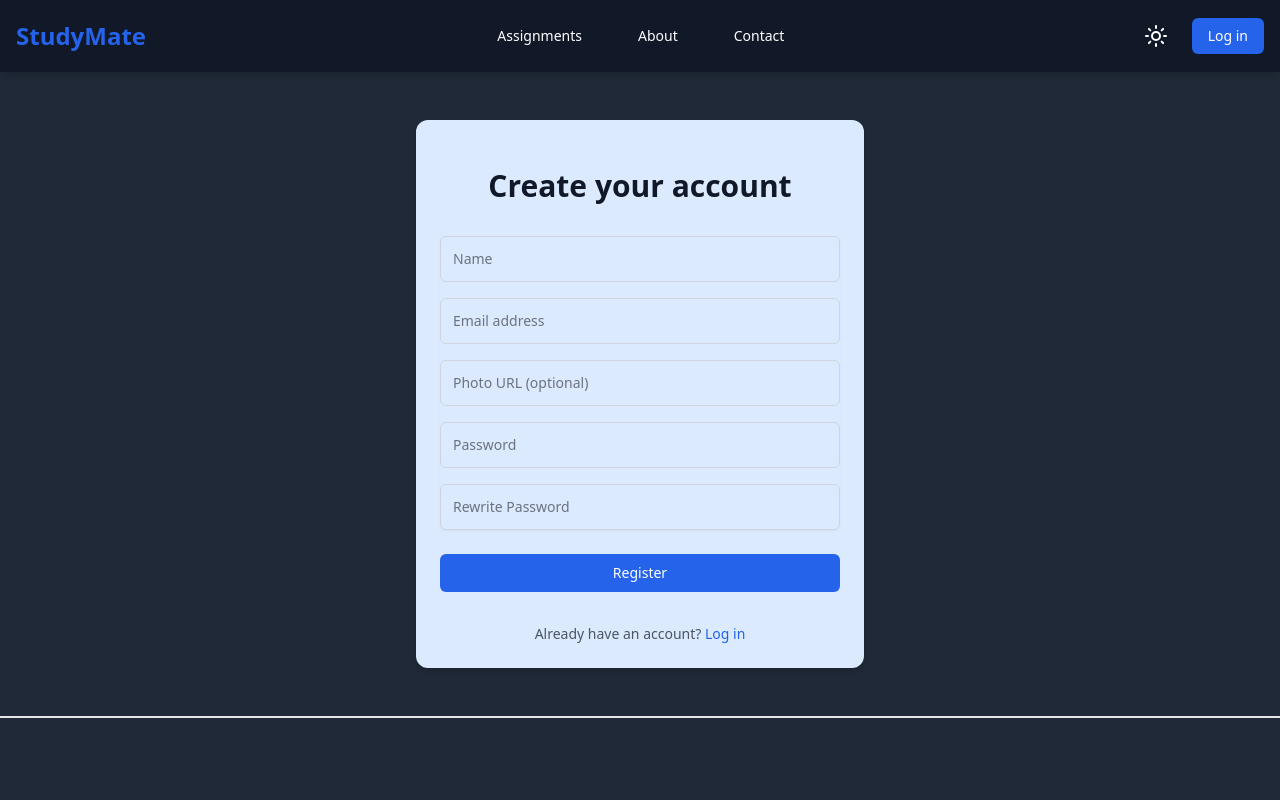
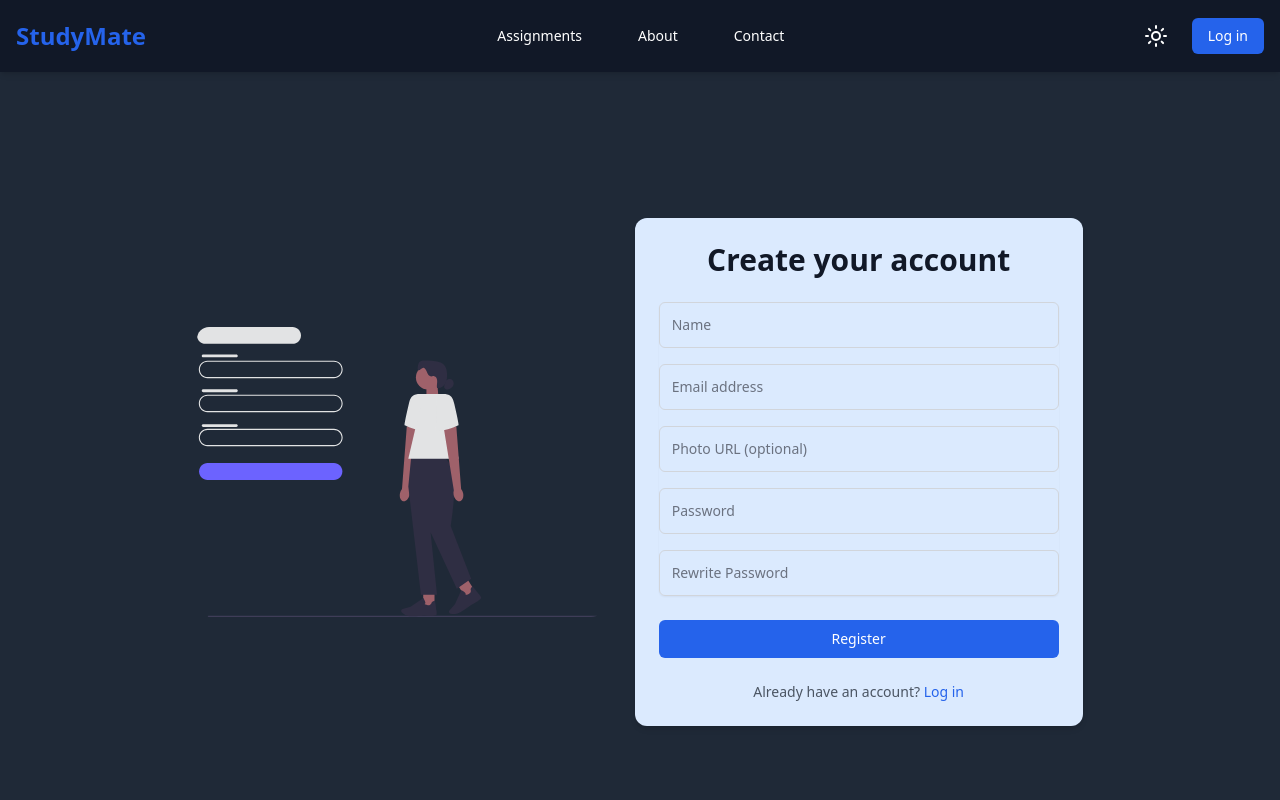
Before and after one commit to Fahim047/ph-a11-group-study-client, a React (Vite) app: page /register in a window 1280 px wide. Shown: the top 800 px of the page. Built offline with nearby package versions, Linux system fonts and the light colour scheme; no server answers.

Commit message:
💄 register page redesign done

```diff
--- a/src/pages/RegisterPage.jsx
+++ b/src/pages/RegisterPage.jsx
@@ -1,9 +1,9 @@
 import { useState } from 'react';
 import { Link, useNavigate } from 'react-router-dom';
 import { toast } from 'react-toastify';
+import Illustration from '../assets/undraw_sign-up.svg';
 import { useAuth } from '../hooks';
 import { validatePassword } from '../utils/validatePassword';
-
 const RegisterPage = () => {
 	const { createUser, handleLogout, handleUpdateProfile } = useAuth();
 	const [name, setName] = useState('');
@@ -42,13 +42,18 @@ const RegisterPage = () => {
 	};
 
 	return (
-		<div className="flex items-center justify-center py-12 px-4 sm:px-6 lg:px-8">
-			<div className="bg-blue-100 max-w-md p-6 w-full space-y-8 shadow-md rounded-xl">
-				<div>
-					<h2 className="mt-6 text-center text-3xl font-extrabold text-gray-900">
-						Create your account
-					</h2>
-				</div>
+		<div className="flex flex-col md:flex-row items-center justify-center min-h-screen py-12 px-4 sm:px-6 lg:px-8">
+			<div className="hidden md:block w-1/3 mr-8">
+				<img
+					src={Illustration}
+					alt="Register Illustration"
+					className="w-full h-auto rounded-xl"
+				/>
+			</div>
+			<div className="dark:bg-blue-100 max-w-md p-6 w-full space-y-6 shadow-md rounded-xl">
+				<h2 className="text-center text-3xl font-extrabold text-gray-900">
+					Create your account
+				</h2>
 				<form className="mt-8 space-y-6" onSubmit={handleSubmit}>
 					<div className="rounded-md shadow-sm space-y-4">
 						<div>
@@ -144,10 +149,7 @@ const RegisterPage = () => {
 
 				<div className="text-gray-600 text-sm text-center">
 					Already have an account?{' '}
-					<Link
-						to="/login"
-						className="font-medium text-blue-600 hover:text-blue-500"
-					>
+					<Link to="/login" className="text-blue-600 hover:text-blue-500">
 						Log in
 					</Link>
 				</div>
```
